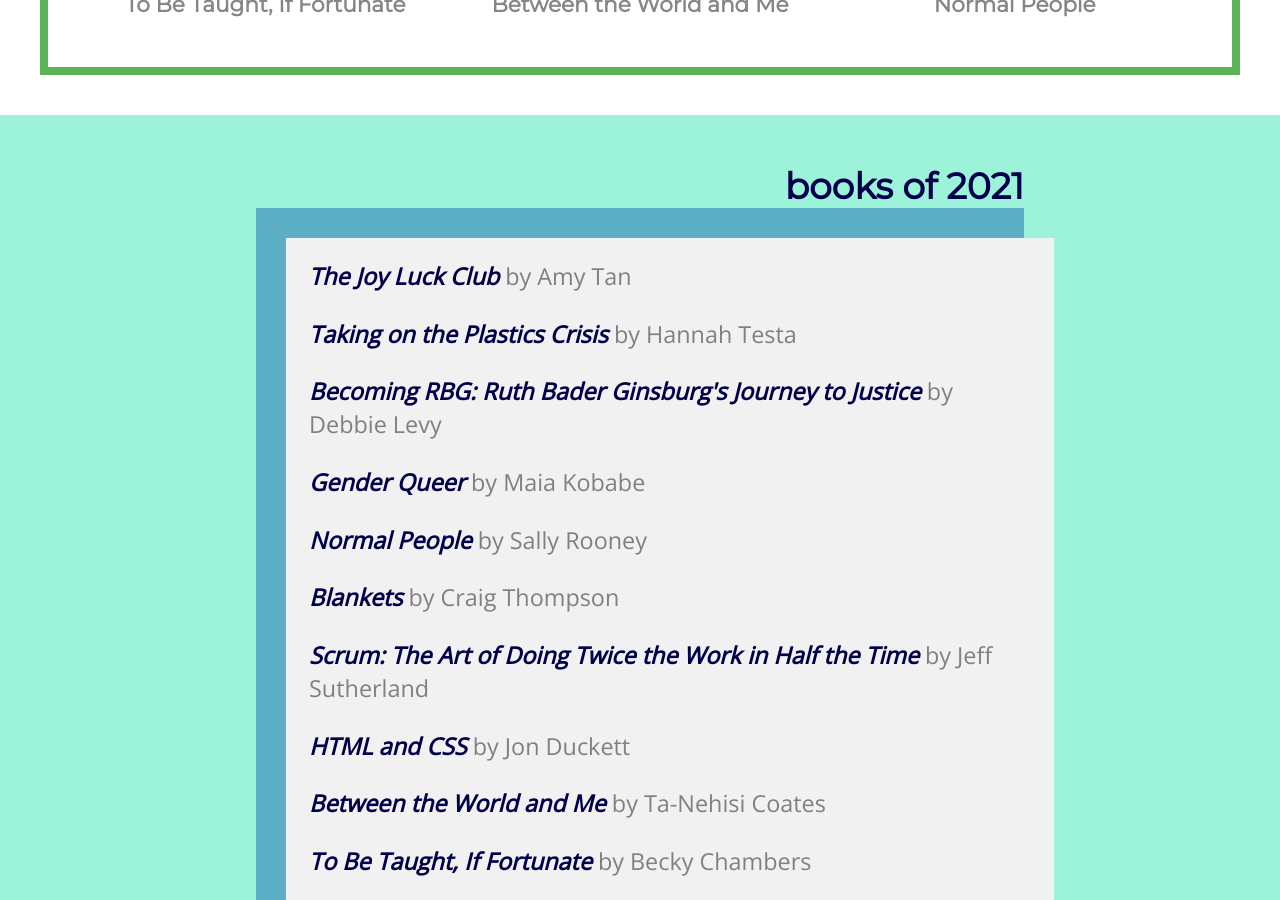
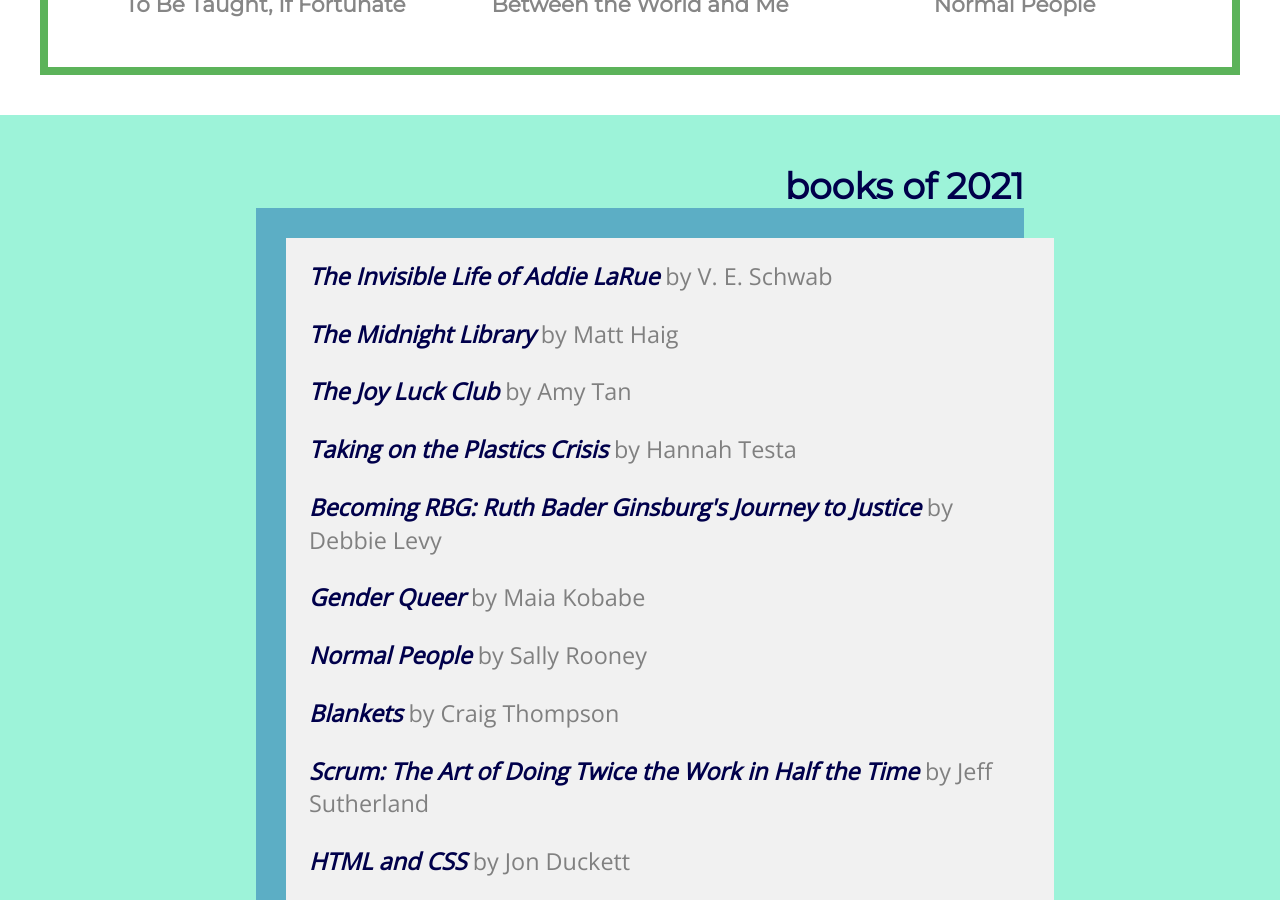
Before and after one commit to laurencoseo/laurencoseo.github.io, a Jekyll site: the page built from books/2021/index.html, in a window 1280 px wide and 900 px high, scrolled down 961 px. Built offline with Jekyll 4.4.1, drawn with Linux system fonts in a browser that asks for light colours; nearby versions of some CDN libraries.

Commit message:
add books

```diff
--- a/books/2021/index.html
+++ b/books/2021/index.html
@@ -35,6 +35,8 @@
                     </div>  -->
                     <section class="book-list">
                         <div class="books border-radius">
+                            <p class="book-title"><cite>The Invisible Life of Addie LaRue</cite> <span class="author">by V. E. Schwab</span></p>
+                            <p class="book-title"><cite>The Midnight Library</cite> <span class="author">by Matt Haig</span></p>
                             <p class="book-title"><cite>The Joy Luck Club</cite> <span class="author">by Amy Tan</span></p>
                             <p class="book-title"><cite>Taking on the Plastics Crisis</cite> <span class="author">by Hannah Testa</span></p>
                             <p class="book-title"><cite>Becoming RBG: Ruth Bader Ginsburg's Journey to Justice</cite> <span class="author">by Debbie Levy</span></p>
```
